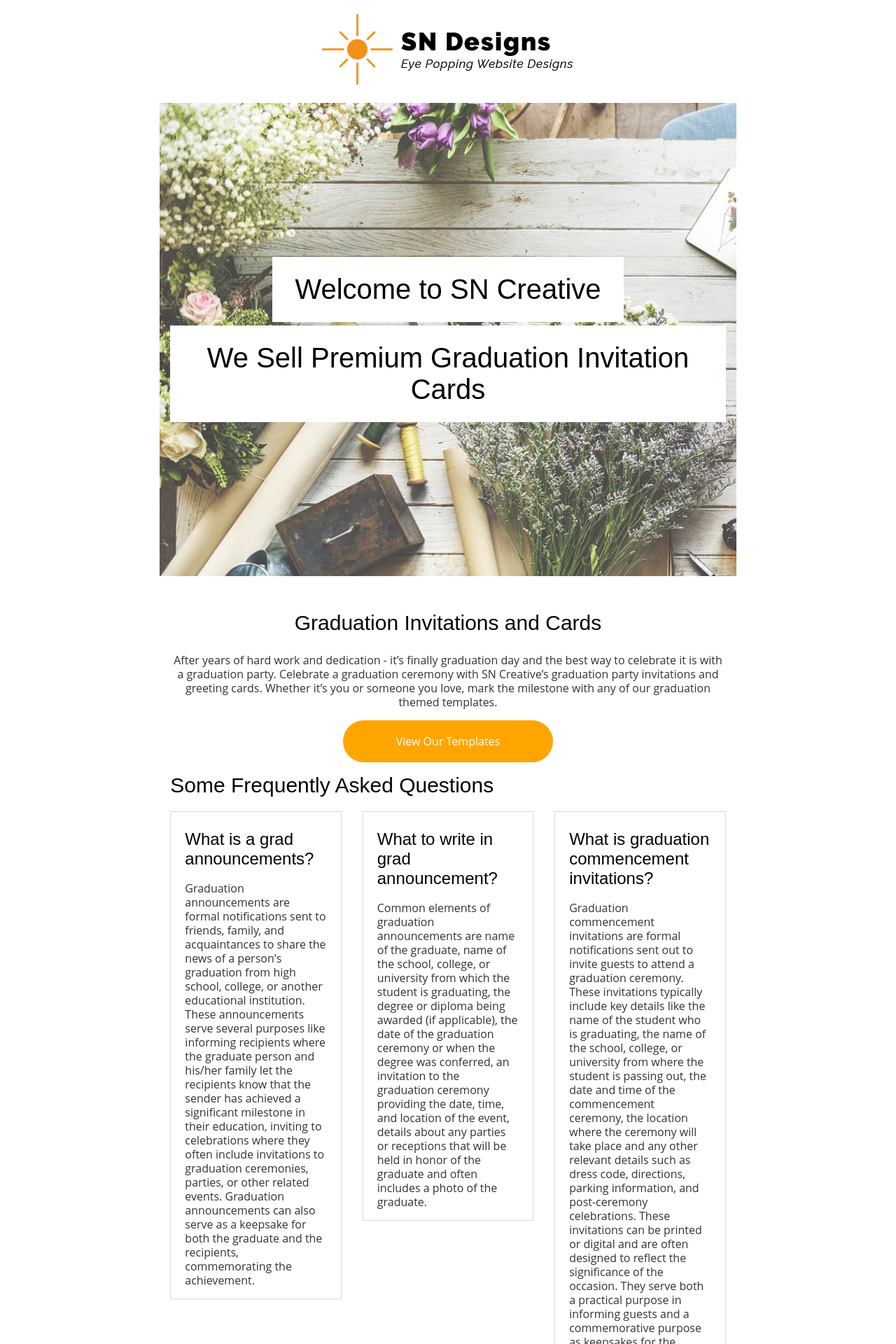
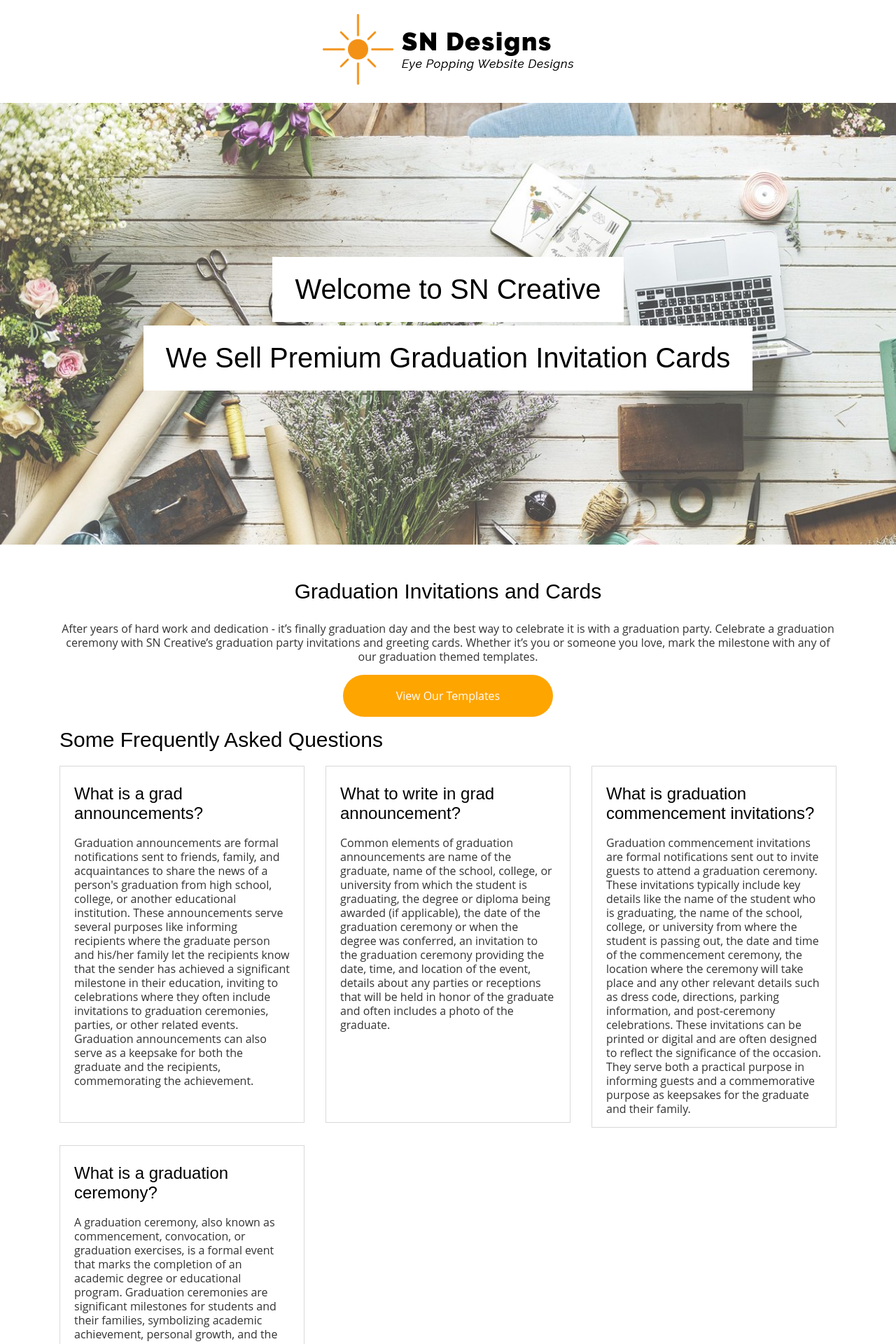
Before and after one commit to sncreative/sncreative.github.io, a Jekyll site: the page built from index.md, in a window 1280 px wide. Shown: the top 1920 px of the page at 70% size. Built offline with Jekyll 4.4.1, drawn with Linux system fonts in a browser that asks for light colours; nearby versions of some CDN libraries.

Commit message:
Add files via upload

```diff
--- a/_layouts/default.html
+++ b/_layouts/default.html
@@ -2,17 +2,7 @@
 <html lang="en">
 {% include head.html %}
 
-<main>
-	<article>
-		<div class="container-fluid">
-		    <div class="row">
-			    <div class="col-md-8 mx-auto">
-		            {{ content }}
-		        </div>
-		    </div>
-		</div>
-	</article>
-</main>
+{{ content }}
 
 {% include footer.html %}
 </body>
```
